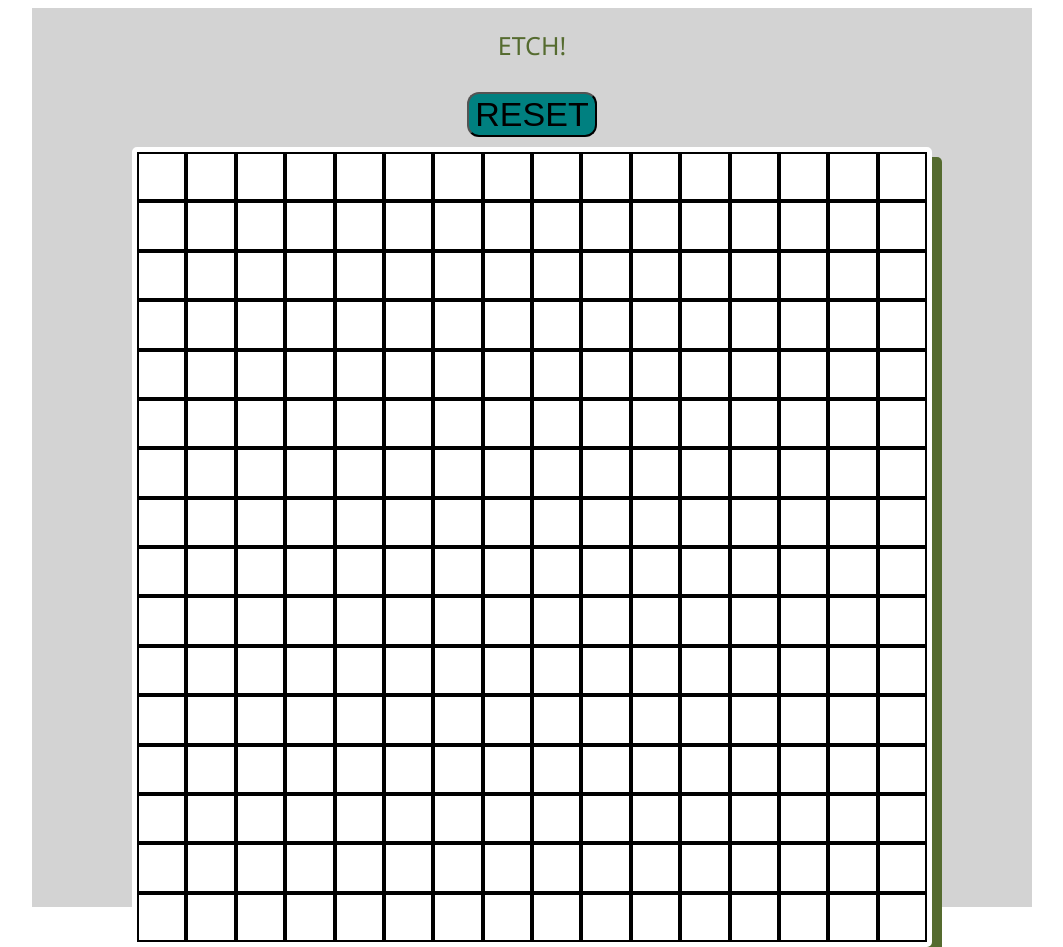
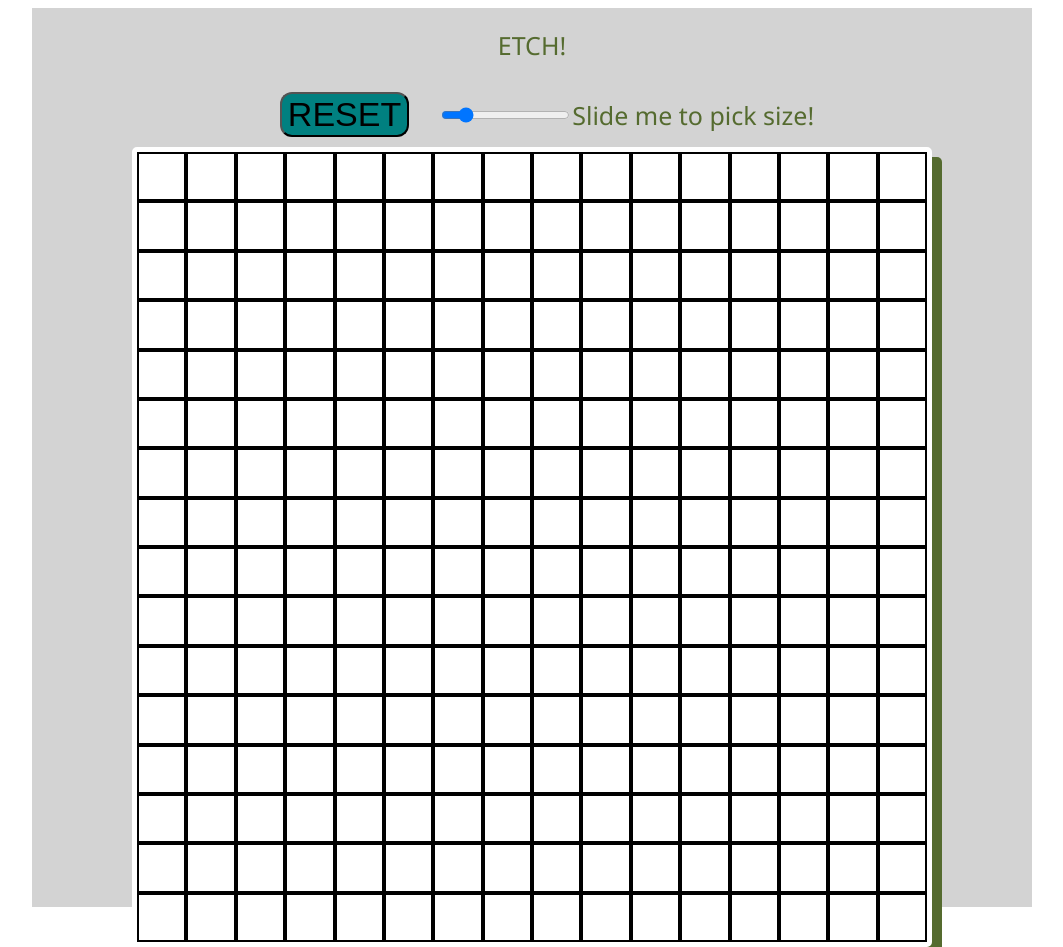
Before and after one commit to GophTheGreat/etch-a-sketch, a plain HTML site: page index.html in a window 1280 px wide. Shown: the whole page, without its empty margins (116-1179 px from the left). Drawn offline with Linux system fonts and the light colour scheme.

Commit message:
Put slider there

```diff
--- a/index.html
+++ b/index.html
@@ -12,6 +12,10 @@
     <div>ETCH!</div>
     <div>
       <button>RESET</button>
+      <div class="sliderBox">
+        <input type="range" min="1" max="100" value="16" class="slider">
+        <div>Slide me to pick size!</div>
+      </div>
     </div>
   </div>
   <div class="middle">
--- a/style.css
+++ b/style.css
@@ -25,6 +25,10 @@ body{
 
 .top{
   flex-direction: column;
+  align-items: center;
+}
+
+.sliderBox{
   align-items: center;
 }
 
```
